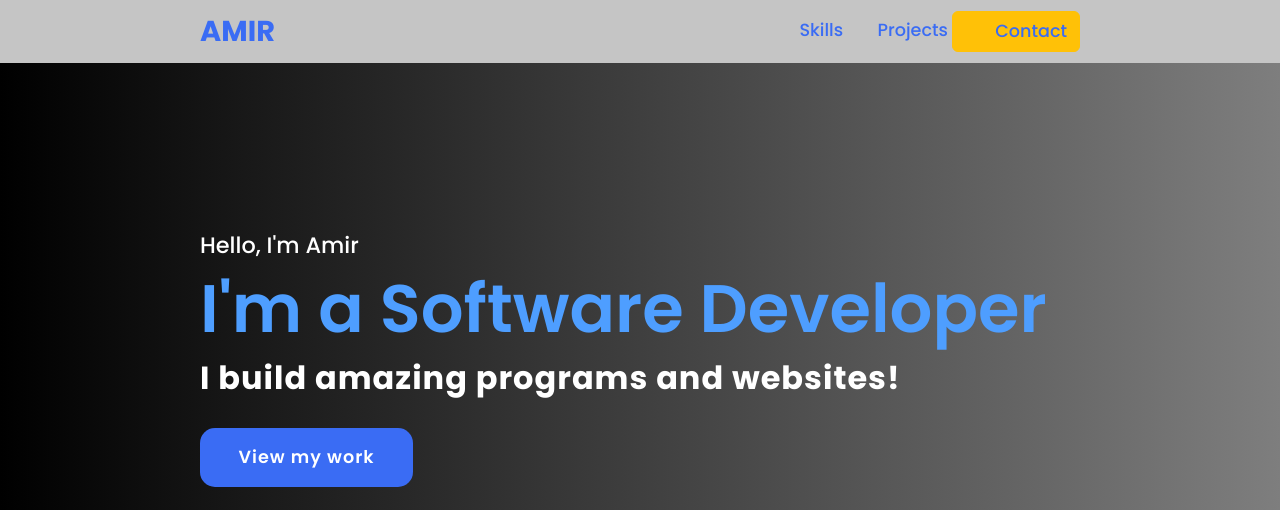
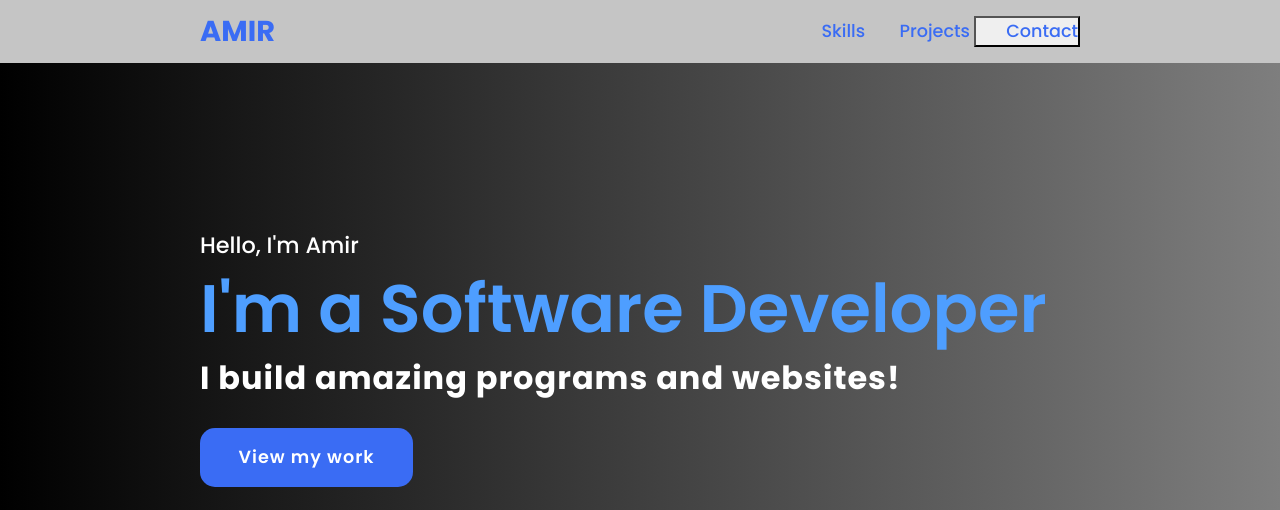
Before and after one commit to mirololl/Portfolio, a plain HTML site: page index.html in a window 1280 px wide. Shown: the top 510 px of the page. Drawn offline with nearby package versions, Linux system fonts and the light colour scheme.

Commit message:
6th change

```diff
--- a/index.html
+++ b/index.html
@@ -18,7 +18,7 @@
         <nav class="navigation">
             <a href="#skills">Skills</a>
             <a href="#projects">Projects</a>
-           <button class="btn btn-warning"> <a href="#contact">Contact</a> </button>
+           <button class="button"> <a href="#contact">Contact</a> </button>
         </nav>
     </header>
 
--- a/style.css
+++ b/style.css
@@ -47,6 +47,9 @@ header {
 
 section {
     padding: 100px 200px;
+}
+.button{
+    color: antiquewhite;
 }
 
 .main {
```
